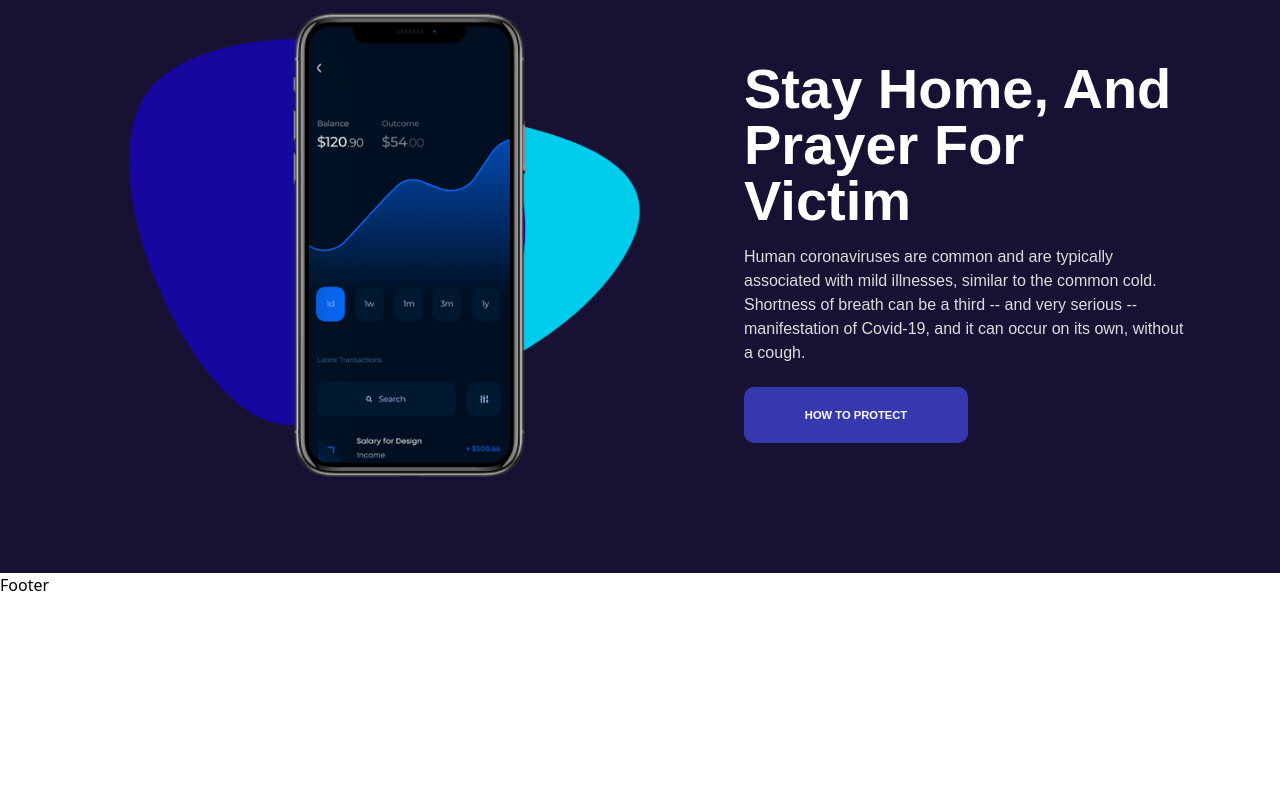
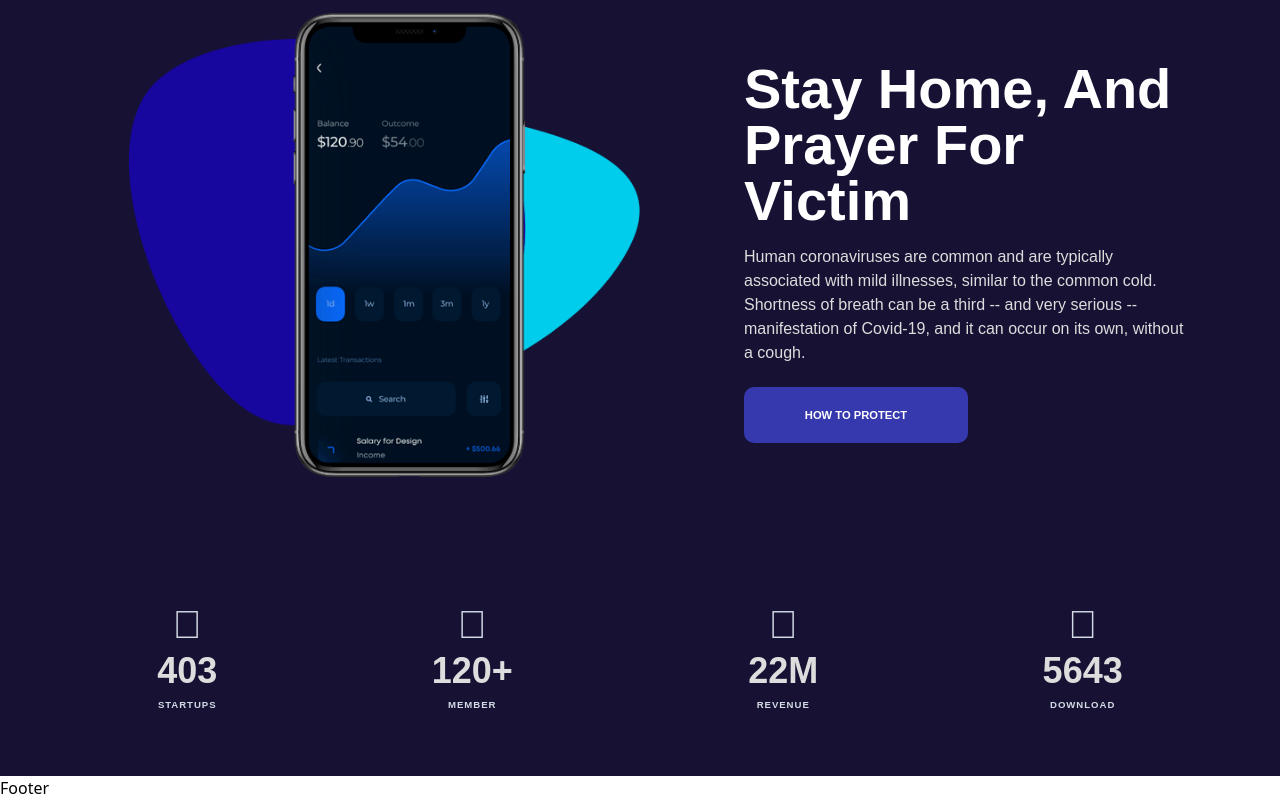
Before and after one commit to Adrianaortiz00/COVID-Tracker, a React (Vite) app: page / in a window 1280 px wide. Shown: the part 1031-1831 px from the top of the page. Before the commit the page ends 1628 px from the top, so only its background shows below. Built offline with nearby package versions, Linux system fonts and the light colour scheme; a web font is replaced by a local one.

Commit message:
add metrics section

```diff
--- a/src/components/home/CardSponsors.jsx
+++ b/src/components/home/CardSponsors.jsx
@@ -1,4 +1,3 @@
-
 const CardSponsors = () => {
     <div className="absolute top-0 left-1/2 transform -translate-x-1/2 -translate-y-1/2 bg-white p-4 rounded-lg shadow-lg z-20">
         <div className="flex justify-center items-center space-x-4">
--- a/src/components/home/Hero.jsx
+++ b/src/components/home/Hero.jsx
@@ -2,9 +2,9 @@ import TextHome from "./TextHome"
 
 const Hero = () => {
     return (
-        <section className=" grid grid-cols-2 bg-gradient-to-b from-[#3390b6] to-dark-blue-1 pt-32 pl-12">
+        <section className=" border-none grid grid-cols-2 bg-gradient-to-b from-[#3390b6] to-dark-blue-1 pt-32 pl-12">
             <div>
-                <TextHome title="Download the covid app for get latest update" text="Human coronaviruses are common and are typically associated with mild illnesses, similar to the common cold.The corona virus COVID-19 is affecting 210 countries & territories around the world and 2 international conveyances." buttonStyle="bg-dark-blue-1 text-white border-purple border border-solid rounded-[30px] hover:border-transparent " buttonText="HOW TO PROTECT"/>
+                <TextHome title="Download the covid app for get latest update" text="Human coronaviruses are common and are typically associated with mild illnesses, similar to the common cold.The corona virus COVID-19 is affecting 210 countries & territories around the world and 2 international conveyances." buttonStyle="bg-dark-blue-1 text-white border-purple border border-solid rounded-[30px] hover:border-none " buttonText="HOW TO PROTECT"/>
             </div>
             <div>
                 <img src="/public\assets\images\phones.png" alt="covid-girl-phone" className=" h-83 mb-24 -mt-5 ml-28" />
--- /dev/null
+++ b/src/components/home/Metric.jsx
@@ -0,0 +1,22 @@
+import PropTypes from "prop-types";
+
+const Metric = ({ iconMetric, metric, subtitleMetric }) => {
+    return (
+        <div className=" grid justify-items-center grid-cols-2 text-center">
+            <ul>
+                <li className=" font-themify inline-block text-4xl w-[1em] h-[1em] leading-none text-gray-light">{iconMetric} </li>
+                <li className=" font-poppins font-semibold text-[2.25em] text-gray-super-light">{metric} </li>
+                <li className=" font-poppins font-semibold text-[0.6em] text-gray-light tracking-widest">{subtitleMetric} </li>
+            </ul>
+        </div>
+    )
+}
+
+Metric.protoType = {
+    iconMetric: PropTypes.string,
+    metric: PropTypes.string,
+    subtitleMetric: PropTypes.string,
+
+}
+
+export default Metric
--- /dev/null
+++ b/src/components/home/MetricsSection.jsx
@@ -0,0 +1,15 @@
+import Metric from "./Metric"
+
+const MetricsSection = () => {
+    return (
+        <div className=" flex flex-row justify-around border-none bg-dark-blue-2 pt-8 pl-20 pb-16">
+            <Metric iconMetric="&#xe63e;" metric="403" subtitleMetric="STARTUPS" />
+            <Metric iconMetric="&#xe63e;" metric="120+" subtitleMetric="MEMBER" />
+            <Metric iconMetric="&#xe63e;" metric="22M" subtitleMetric="REVENUE" />
+            <Metric iconMetric="&#xe63e;" metric="5643" subtitleMetric="DOWNLOAD" />
+        </div>
+    )
+}
+
+
+export default MetricsSection
--- a/src/components/home/StaySection.jsx
+++ b/src/components/home/StaySection.jsx
@@ -2,7 +2,7 @@ import TextHome from "./TextHome"
 
 const StaySection = () => {
   return (
-    <section className="grid grid-cols-2 pt-32 pl-4 bg-dark-blue-2">
+    <section className=" border-non grid grid-cols-2 pt-32 pl-4 bg-dark-blue-2">
         <div className=" order-2">
           <TextHome title="Stay Home, And Prayer For Victim" text={`Human coronaviruses are common and are typically associated with mild illnesses, similar to the common cold.
                 Shortness of breath can be a third -- and very serious -- manifestation of Covid-19, and it can occur on its own, without a cough.`} buttonStyle="bg-purple-blue hover:bg-dark-purple text-white border-[none] rounded-[10px]" buttonText="HOW TO PROTECT" />
--- a/src/pages/home/Home.jsx
+++ b/src/pages/home/Home.jsx
@@ -1,13 +1,15 @@
 import Hero from "../../components/home/Hero";
-import CardSponsors from "../../components/home/CardSponsors";
 import StaySection from "../../components/home/StaySection";
+import MetricsSection from "../../components/home/MetricsSection";
+import Faq from "../../components/home/Faq"
 
 const Home = () => {
   return (
     <div>
       <Hero/>
       <StaySection/>
-      <CardSponsors/>
+      <MetricsSection/>
+      <Faq/>
     </div>
   );
 };
--- a/src/styles/fonts.css
+++ b/src/styles/fonts.css
@@ -1,7 +1,7 @@
 @font-face {
     font-family: 'Poppins';
     src: url('../assets/fonts/Poppins-Regular.ttf') format('truetype');
-    font-weight: normal;
+    font-weight: 200;
     font-style: normal;
 }
 
```
